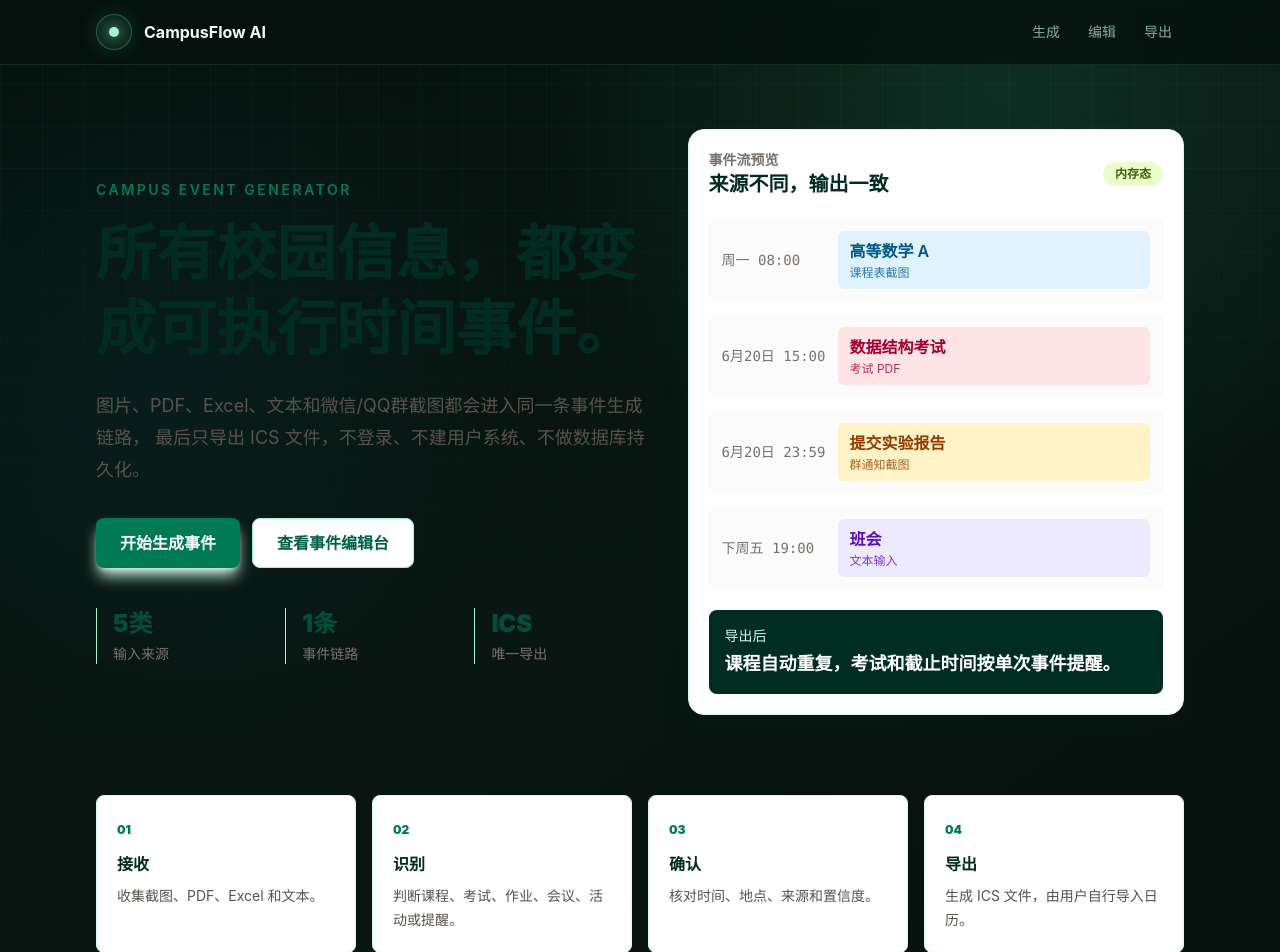
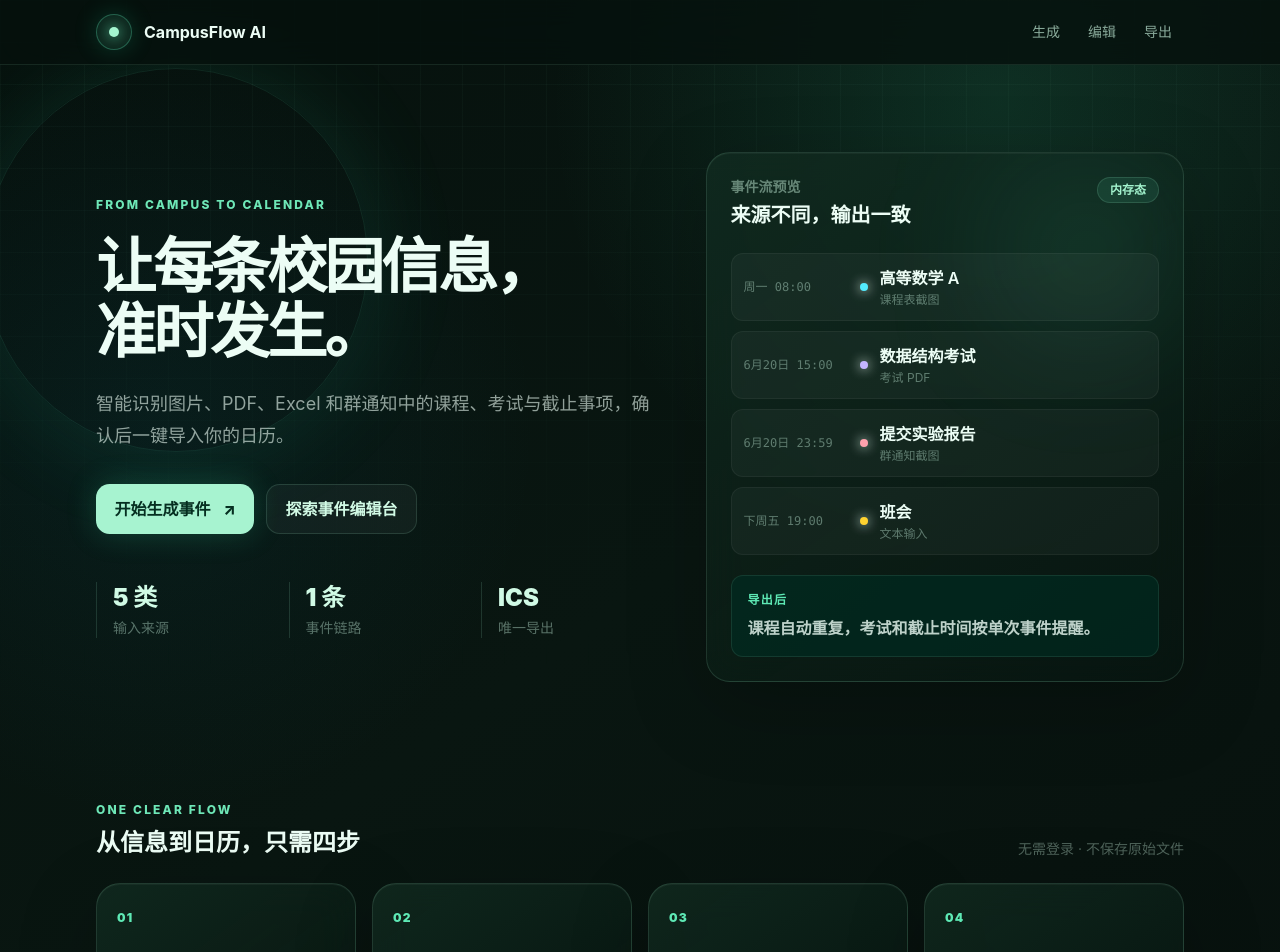
Before and after one commit to liutianyi746-lab/campusflow-web, a Next.js app: page / in a window 1280 px wide. Shown: the top 952 px of the page. Built offline with nearby package versions, Linux system fonts and the light colour scheme.

Commit message:
feat: redesign landing experience (task 3/6)

```diff
--- a/src/app/page.tsx
+++ b/src/app/page.tsx
@@ -1,103 +1,85 @@
-"use client";
-
-import { useRouter } from "next/navigation";
+import Link from "next/link";
+import { GlassPanel, GlowButton } from "@/app/_components/ui-shell";
 
 const PREVIEW_EVENTS = [
-  { title: "高等数学 A", source: "课程表截图", time: "周一 08:00", color: "bg-sky-100 text-sky-800" },
-  { title: "数据结构考试", source: "考试 PDF", time: "6月20日 15:00", color: "bg-rose-100 text-rose-800" },
-  { title: "提交实验报告", source: "群通知截图", time: "6月20日 23:59", color: "bg-amber-100 text-amber-800" },
-  { title: "班会", source: "文本输入", time: "下周五 19:00", color: "bg-violet-100 text-violet-800" },
+  { title: "高等数学 A", source: "课程表截图", time: "周一 08:00", dot: "bg-cyan-300" },
+  { title: "数据结构考试", source: "考试 PDF", time: "6月20日 15:00", dot: "bg-violet-300" },
+  { title: "提交实验报告", source: "群通知截图", time: "6月20日 23:59", dot: "bg-rose-300" },
+  { title: "班会", source: "文本输入", time: "下周五 19:00", dot: "bg-amber-300" },
+];
+
+const FLOW = [
+  ["接收", "收集截图、PDF、Excel 和文本。"],
+  ["识别", "判断课程、考试、作业、会议、活动或提醒。"],
+  ["确认", "核对时间、地点、来源和置信度。"],
+  ["导出", "生成 ICS 文件，由用户自行导入日历。"],
 ];
 
 export default function LandingPage() {
-  const router = useRouter();
-
   return (
-    <div className="space-y-12">
-      <section className="grid min-h-[calc(100vh-11rem)] items-center gap-10 py-8 lg:grid-cols-[1fr_0.9fr]">
-        <div className="max-w-2xl">
-          <p className="mb-4 text-sm font-semibold uppercase tracking-[0.18em] text-emerald-700">
-            Campus event generator
-          </p>
-          <h1 className="text-4xl font-black leading-tight text-emerald-950 sm:text-6xl">
-            所有校园信息，都变成可执行时间事件。
+    <div className="space-y-16 pb-8">
+      <section className="grid min-h-[calc(100vh-10rem)] items-center gap-12 py-10 lg:grid-cols-[1.08fr_0.92fr]">
+        <div className="relative max-w-2xl">
+          <div className="hero-orbit absolute -left-28 -top-32 -z-10 size-96 rounded-full border border-emerald-300/10 shadow-[0_0_100px_rgba(52,211,153,.12)]" aria-hidden="true" />
+          <p className="eyebrow">From campus to calendar</p>
+          <h1 className="mt-5 text-4xl font-black leading-[1.08] tracking-[-0.05em] text-emerald-50 sm:text-6xl">
+            让每条校园信息，<br />准时发生。
           </h1>
-          <p className="mt-6 max-w-xl text-lg leading-8 text-stone-600">
-            图片、PDF、Excel、文本和微信/QQ群截图都会进入同一条事件生成链路，
-            最后只导出 ICS 文件，不登录、不建用户系统、不做数据库持久化。
+          <p className="mt-6 max-w-xl text-lg leading-8 text-emerald-50/60">
+            智能识别图片、PDF、Excel 和群通知中的课程、考试与截止事项，确认后一键导入你的日历。
           </p>
           <div className="mt-8 flex flex-col gap-3 sm:flex-row">
-            <button
-              onClick={() => router.push("/upload")}
-              className="rounded-lg bg-emerald-700 px-6 py-3 font-semibold text-white shadow-lg shadow-emerald-100 transition hover:bg-emerald-800"
-            >
-              开始生成事件
-            </button>
-            <button
-              onClick={() => router.push("/editor")}
-              className="rounded-lg border border-emerald-200 bg-white px-6 py-3 font-semibold text-emerald-800 transition hover:bg-emerald-50"
-            >
-              查看事件编辑台
-            </button>
+            <GlowButton href="/upload">开始生成事件</GlowButton>
+            <Link href="/editor" className="secondary-button">探索事件编辑台</Link>
           </div>
-          <dl className="mt-10 grid max-w-xl grid-cols-3 gap-4 text-sm">
-            {[
-              ["5类", "输入来源"],
-              ["1条", "事件链路"],
-              ["ICS", "唯一导出"],
-            ].map(([value, label]) => (
-              <div key={label} className="border-l border-emerald-200 pl-4">
-                <dt className="text-2xl font-black text-emerald-900">{value}</dt>
-                <dd className="mt-1 text-stone-500">{label}</dd>
+          <dl className="mt-12 grid max-w-xl grid-cols-3 gap-4 text-sm">
+            {[["5 类", "输入来源"], ["1 条", "事件链路"], ["ICS", "唯一导出"]].map(([value, label]) => (
+              <div key={label} className="border-l border-emerald-200/15 pl-4">
+                <dt className="text-2xl font-black text-emerald-100">{value}</dt>
+                <dd className="mt-1 text-emerald-100/40">{label}</dd>
               </div>
             ))}
           </dl>
         </div>
 
-        <div className="rounded-2xl border border-emerald-100 bg-white p-5 shadow-xl shadow-emerald-950/5">
-          <div className="mb-5 flex items-center justify-between">
+        <GlassPanel className="event-stream relative overflow-hidden p-5 sm:p-6">
+          <div className="absolute right-0 top-0 size-48 rounded-full bg-emerald-300/10 blur-3xl" aria-hidden="true" />
+          <div className="relative mb-6 flex items-start justify-between gap-4">
             <div>
-              <p className="text-sm font-semibold text-stone-500">事件流预览</p>
-              <h2 className="text-xl font-black text-emerald-950">来源不同，输出一致</h2>
+              <p className="text-sm font-semibold text-emerald-100/45">事件流预览</p>
+              <h2 className="mt-1 text-xl font-black text-emerald-50">来源不同，输出一致</h2>
             </div>
-            <span className="rounded-full bg-lime-100 px-3 py-1 text-xs font-semibold text-lime-800">
-              内存态
-            </span>
+            <span className="rounded-full border border-emerald-200/15 bg-emerald-300/10 px-3 py-1 text-xs font-semibold text-emerald-200">内存态</span>
           </div>
-          <div className="grid gap-3">
+          <div className="relative grid gap-2.5">
             {PREVIEW_EVENTS.map((event) => (
-              <div
-                key={event.title}
-                className="grid grid-cols-[104px_1fr] items-center gap-3 rounded-lg border border-stone-100 bg-stone-50/70 p-3"
-              >
-                <span className="font-mono text-sm text-stone-500">{event.time}</span>
-                <div className={`rounded-md px-3 py-2 ${event.color}`}>
-                  <p className="font-semibold">{event.title}</p>
-                  <p className="mt-0.5 text-xs opacity-80">{event.source}</p>
+              <div key={event.title} className="grid grid-cols-[6.5rem_1fr] items-center gap-3 rounded-xl border border-white/5 bg-white/[0.035] p-3 transition hover:border-emerald-200/20 hover:bg-emerald-300/[0.06]">
+                <span className="font-mono text-xs text-emerald-100/40">{event.time}</span>
+                <div className="flex min-w-0 items-center gap-3">
+                  <span className={`size-2 shrink-0 rounded-full shadow-[0_0_12px_currentColor] ${event.dot}`} />
+                  <div className="min-w-0"><p className="truncate font-semibold text-emerald-50">{event.title}</p><p className="mt-0.5 text-xs text-emerald-100/40">{event.source}</p></div>
                 </div>
               </div>
             ))}
           </div>
-          <div className="mt-5 rounded-lg bg-emerald-950 p-4 text-white">
-            <p className="text-sm text-emerald-100">导出后</p>
-            <p className="mt-1 text-lg font-bold">课程自动重复，考试和截止时间按单次事件提醒。</p>
+          <div className="relative mt-5 rounded-xl border border-emerald-200/10 bg-emerald-950/65 p-4">
+            <p className="text-xs font-bold uppercase tracking-widest text-emerald-300">导出后</p>
+            <p className="mt-2 font-semibold leading-6 text-emerald-50/80">课程自动重复，考试和截止时间按单次事件提醒。</p>
           </div>
-        </div>
+        </GlassPanel>
       </section>
 
-      <section className="grid gap-4 md:grid-cols-4">
-        {[
-          ["接收", "收集截图、PDF、Excel 和文本。"],
-          ["识别", "判断课程、考试、作业、会议、活动或提醒。"],
-          ["确认", "核对时间、地点、来源和置信度。"],
-          ["导出", "生成 ICS 文件，由用户自行导入日历。"],
-        ].map(([title, description], index) => (
-          <article key={title} className="rounded-lg border border-emerald-100 bg-white p-5 shadow-sm">
-            <span className="text-xs font-black text-emerald-700">0{index + 1}</span>
-            <h3 className="mt-3 font-bold text-emerald-950">{title}</h3>
-            <p className="mt-2 text-sm leading-6 text-stone-600">{description}</p>
-          </article>
-        ))}
+      <section>
+        <div className="mb-6 flex items-end justify-between gap-6"><div><p className="eyebrow">One clear flow</p><h2 className="mt-2 text-2xl font-black text-emerald-50">从信息到日历，只需四步</h2></div><span className="hidden text-sm text-emerald-100/35 sm:block">无需登录 · 不保存原始文件</span></div>
+        <div className="grid gap-4 md:grid-cols-4">
+          {FLOW.map(([title, description], index) => (
+            <GlassPanel key={title} className="shine-card p-5">
+              <span className="text-xs font-black tracking-widest text-emerald-300">0{index + 1}</span>
+              <h3 className="mt-7 text-lg font-bold text-emerald-50">{title}</h3>
+              <p className="mt-2 text-sm leading-6 text-emerald-100/45">{description}</p>
+            </GlassPanel>
+          ))}
+        </div>
       </section>
     </div>
   );
```
Also changed, not shown: 1 other file (tests, documents, lock files or other folders).
